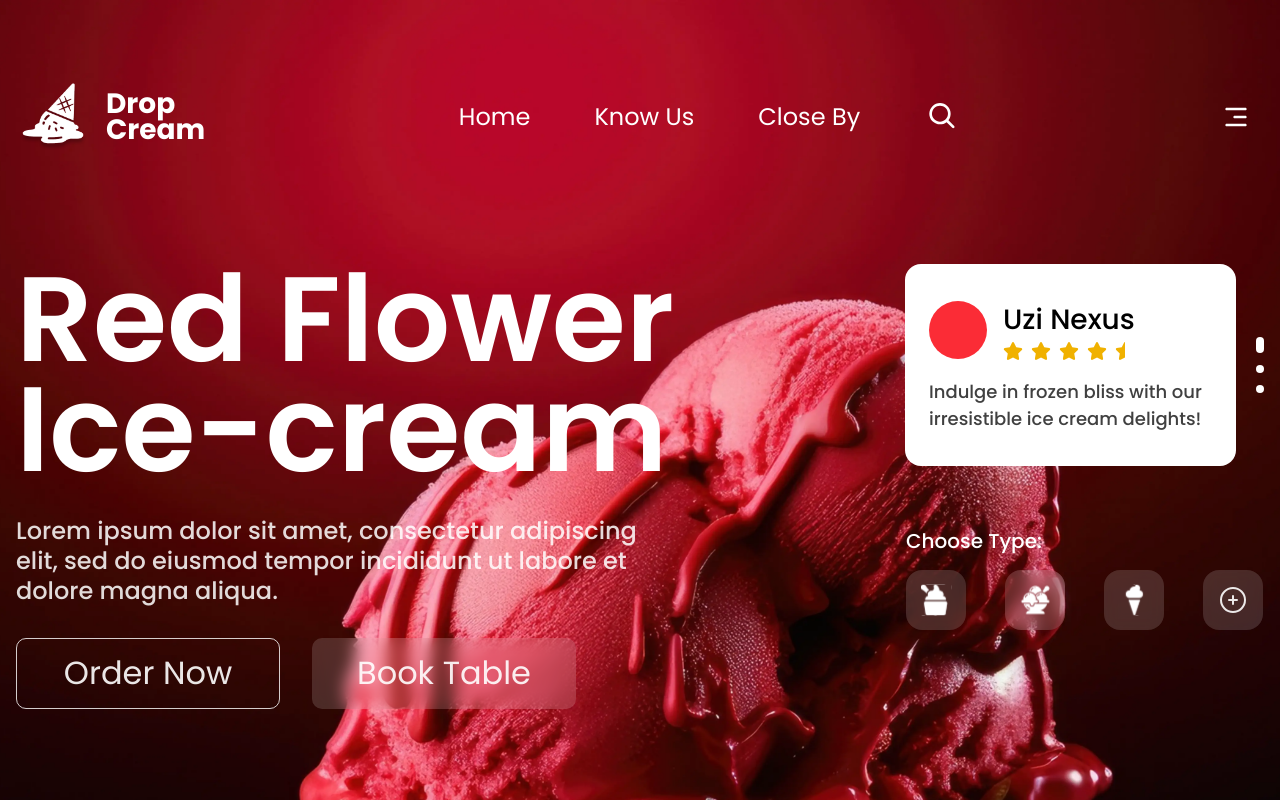
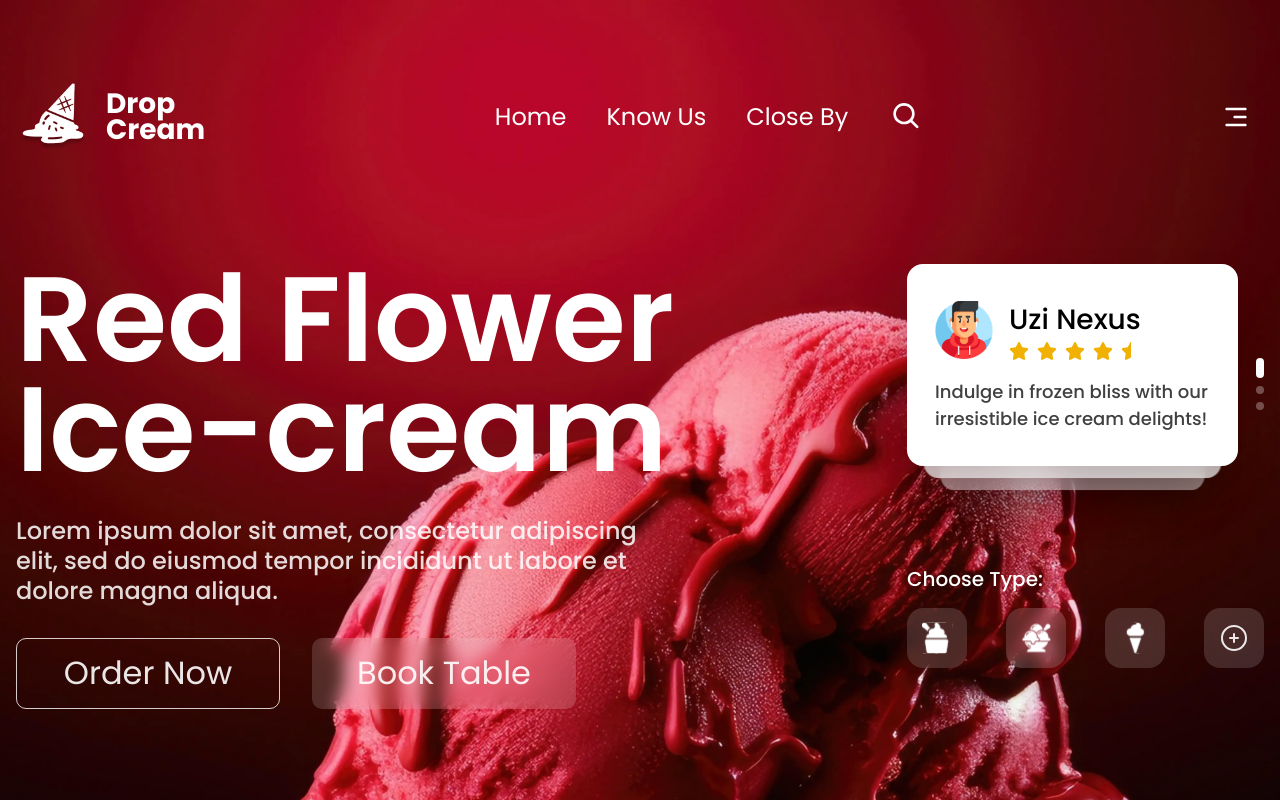
Before and after one commit to alexsantosquispe/drop-cream-page, a React (Vite) app: page / in a window 1280 px wide. Shown: the top 800 px of the page. Built offline with nearby package versions, Linux system fonts and the light colour scheme.

Commit message:
slide cards ui

```diff
--- a/src/App.tsx
+++ b/src/App.tsx
@@ -8,7 +8,7 @@ function App() {
     <div className="flex min-h-screen w-full flex-col bg-[url('/img/bg.webp')] bg-cover bg-center py-4 md:pt-20 md:pb-8 lg:bg-cover">
       <div className="flex w-full max-w-[96.375rem] flex-col gap-16 self-center lg:gap-y-[6.875rem] lg:px-4">
         <Header />
-        <main className="flex flex-col gap-y-[6.875rem]">
+        <main className="flex flex-col gap-20 md:gap-y-[6.875rem]">
           <HeroSection />
           <TrendingSection />
         </main>
--- /dev/null
+++ b/src/components/atoms/RateStars.tsx
@@ -0,0 +1,21 @@
+import { StarIcon } from '../../icons/StarIcon';
+import { StartHalfIcon } from '../../icons/StartHalfIcon';
+
+interface RateStarsProps {
+  rate: number;
+}
+
+export const RateStars = ({ rate }: RateStarsProps) => {
+  const [fullStars, halfStar] = [Math.floor(rate), rate % 1];
+
+  return (
+    <div className="flex h-[1.3125rem] w-full gap-x-2">
+      {Array.from({ length: fullStars }, (_, index) => index + 1).map(
+        (index) => (
+          <StarIcon key={index} className="text-yellow-500" />
+        )
+      )}
+      {halfStar > 0 && <StartHalfIcon className="text-yellow-500" />}
+    </div>
+  );
+};
--- a/src/components/atoms/ReviewCard.tsx
+++ b/src/components/atoms/ReviewCard.tsx
@@ -1,31 +1,34 @@
-import { StarIcon } from '../../icons/StarIcon';
-import { StartHalfIcon } from '../../icons/StartHalfIcon';
+import { RateStars } from './RateStars';
+import { twMerge } from 'tailwind-merge';
 
 interface ReviewCardProps {
   avatarUri: string;
   name: string;
-  rate?: number;
+  rate: number;
   comment: string;
+  className?: string;
 }
 
-export const ReviewCard = ({ avatarUri, name, comment }: ReviewCardProps) => {
+export const ReviewCard = ({
+  avatarUri,
+  name,
+  rate,
+  comment,
+  className
+}: ReviewCardProps) => {
   return (
-    <div className="flex h-[12.625rem] flex-col justify-center gap-4 rounded-2xl bg-white px-6 lg:max-w-[20.6875rem]">
+    <div
+      className={twMerge(
+        'flex h-[12.625rem] flex-col justify-center gap-4 rounded-2xl bg-white px-7 shadow-2xl md:max-w-[20.6875rem]',
+        className
+      )}
+    >
       <div className="flex items-center gap-4">
-        <div className="h-[3.625rem] w-[3.625rem] rounded-full bg-red-500">
-          {avatarUri}
-        </div>
+        <img className="h-[3.625rem] w-[3.625rem]" src={avatarUri} />
 
         <div className="flex flex-col justify-center">
           <span className="text-[1.75rem] font-medium text-black">{name}</span>
-          {/* TODO: Complete rating */}
-          <div className="flex h-[1.3125rem] w-full gap-x-2">
-            <StarIcon className="text-yellow-500" />
-            <StarIcon className="text-yellow-500" />
-            <StarIcon className="text-yellow-500" />
-            <StarIcon className="text-yellow-500" />
-            <StartHalfIcon className="text-yellow-500" />
-          </div>
+          <RateStars rate={rate} />
         </div>
       </div>
 
--- a/src/components/molecules/Header.tsx
+++ b/src/components/molecules/Header.tsx
@@ -1,6 +1,6 @@
-import { translations } from '../../constants/translations';
 import { MenuIcon } from '../../icons/MenuIcon';
 import { SearchIcon } from '../../icons/SearchIcon';
+import { translations } from '../../constants/translations';
 
 const menuItems = [
   translations.header.menu.home,
@@ -25,7 +25,7 @@ const Header = () => {
       </div>
 
       <nav className="hidden text-2xl md:flex">
-        <ul className="flex items-center gap-x-10">
+        <ul className="flex items-center gap-x-4">
           {menuItems.map((item) => (
             <li key={item} className={menuItemStyle}>
               {item}
--- a/src/components/organisms/HeroSection/HeroSection.tsx
+++ b/src/components/organisms/HeroSection/HeroSection.tsx
@@ -4,7 +4,7 @@ import { TitleWrapper } from './components/TitleWrapper';
 
 export const HeroSection = () => {
   return (
-    <div className="flex flex-col items-center gap-16 px-6 md:justify-between md:px-0 lg:flex-row lg:items-start lg:gap-8">
+    <div className="flex flex-col items-center gap-16 px-4 md:justify-between md:px-0 lg:flex-row lg:items-start lg:gap-8">
       <TitleWrapper />
       <div className="flex flex-col items-center gap-[3.75rem]">
         <ReviewsWrapper />
--- a/src/components/organisms/HeroSection/components/ReviewsWrapper.tsx
+++ b/src/components/organisms/HeroSection/components/ReviewsWrapper.tsx
@@ -1,31 +1,71 @@
 import { ReviewCard } from '../../../atoms/ReviewCard';
+import cn from 'clsx';
+import { twMerge } from 'tailwind-merge';
+import { useState } from 'react';
+
+const bulletStyles = 'h-2 w-2 rounded-full bg-white/30 hover:cursor-pointer';
 
 const reviews = [
   {
-    avatarUri: '',
+    avatarUri: '/img/avatar1.png',
     name: 'Uzi Nexus',
-    rate: 9,
+    rate: 4.5,
+    comment: 'Indulge in frozen bliss with our irresistible ice cream delights!'
+  },
+  {
+    avatarUri: '/img/avatar2.png',
+    name: 'Peter Parker',
+    rate: 5,
+    comment: 'Indulge in frozen bliss with our irresistible ice cream delights!'
+  },
+  {
+    avatarUri: '/img/avatar1.png',
+    name: 'John Snow',
+    rate: 3.5,
     comment: 'Indulge in frozen bliss with our irresistible ice cream delights!'
   }
-  //   {
-  //     avatarUri: '',
-  //     name: 'Peter Parker',
-  //     rate: 10,
-  //     comment: 'Indulge in frozen bliss with our irresistible ice cream delights!'
-  //   }
 ];
 
 export const ReviewsWrapper = () => {
+  const [activeSlide, setActiveSlide] = useState(0);
+
+  const selectSlide = (index: number) => {
+    setActiveSlide(index);
+  };
+
   return (
-    <div className="flex items-center gap-5">
-      {reviews.map((review, index) => {
-        return <ReviewCard key={`${review.name}-${index}`} {...review} />;
-      })}
+    <div className="flex w-full">
+      <div className="min-h-60 w-full">
+        {reviews.map((review, index) => (
+          <ReviewCard
+            key={`${review.name}-${index}`}
+            className={twMerge(
+              'absolute rounded-2xl backdrop-blur',
+              cn({
+                'z-30 scale-100': index === 0,
+                'z-20 translate-y-3 scale-x-90 bg-white/75': index === 1,
+                'z-10 translate-y-6 scale-x-80 bg-white/50': index === 2
+              })
+            )}
+            {...review}
+          />
+        ))}
+      </div>
 
-      <div className="flex flex-col gap-3">
-        <div className="h-4 w-2 rounded-full bg-white"></div>
-        <div className="h-2 w-2 rounded-full bg-white"></div>
-        <div className="h-2 w-2 rounded-full bg-white"></div>
+      <div className="ml-auto flex flex-col gap-y-2 self-center">
+        {reviews.map((item, index) => {
+          const isActive = index === activeSlide;
+          return (
+            <button
+              key={`${item.name}-${index}`}
+              className={twMerge(
+                bulletStyles,
+                cn({ 'h-5 bg-white': isActive })
+              )}
+              onClick={() => selectSlide(index)}
+            />
+          );
+        })}
       </div>
     </div>
   );
--- a/src/components/organisms/HeroSection/components/TitleWrapper.tsx
+++ b/src/components/organisms/HeroSection/components/TitleWrapper.tsx
@@ -4,7 +4,7 @@ import { translations } from '../../../../constants/translations';
 export const TitleWrapper = () => {
   return (
     <div className="flex w-full flex-col justify-center gap-y-6 md:max-w-[41.1875rem] md:gap-y-8">
-      <h1 className="text-6xl leading-12 font-semibold md:text-left md:text-[7.5rem] md:leading-[5.85rem] lg:leading-[6.875rem]">
+      <h1 className="text-[4.25rem] leading-14 font-bold md:text-left md:text-[7.5rem] md:leading-[5.85rem] md:font-semibold lg:leading-[6.875rem]">
         {translations.content.title.line1}
         <br />
         {translations.content.title.line2}
@@ -13,14 +13,13 @@ export const TitleWrapper = () => {
         {translations.content.description}
       </p>
 
-      <div className="flex w-full gap-8 md:justify-center lg:justify-start">
+      <div className="flex w-full gap-4 md:justify-center md:gap-8 lg:justify-start">
         <Button
           label={translations.content.buttons.orderNow}
           onClick={() => {}}
           className="py-3 text-xl md:text-[2rem]"
           isSecondary
         />
-
         <Button
           label={translations.content.buttons.bookTable}
           onClick={() => {}}
--- a/src/components/organisms/TrendingSection/TrendingSection.tsx
+++ b/src/components/organisms/TrendingSection/TrendingSection.tsx
@@ -36,7 +36,7 @@ export const TrendingSection = () => {
   return (
     <div className="flex w-full flex-col gap-4 px-4 md:gap-10 lg:p-0">
       <TrendingButton />
-      <div className="grid-col-1 grid gap-4 md:grid-cols-2 xl:gap-10">
+      <div className="grid-col-1 grid gap-5 md:grid-cols-2 xl:gap-10">
         {iceCreams.map((item) => (
           <IceCreamCard key={`${item.name}-${item.price}`} {...item} />
         ))}
--- a/src/components/organisms/TrendingSection/components/IceCreamCard.tsx
+++ b/src/components/organisms/TrendingSection/components/IceCreamCard.tsx
@@ -40,18 +40,18 @@ export const IceCreamCard = ({
   return (
     <div
       className={twMerge(
-        'flex w-full flex-col items-center gap-5 rounded-3xl border border-white/40 bg-black/15 px-8 backdrop-blur-lg md:gap-0 lg:flex-row',
+        'flex w-full flex-col items-center rounded-3xl border border-white/40 bg-black/15 px-8 backdrop-blur-lg md:gap-0 lg:flex-row',
         cn({ 'bg-white text-black': isTrendy })
       )}
     >
       <img
         src={path}
         alt={name}
-        className="h-[16rem] w-[16rem] lg:h-[13.5625rem] lg:w-[13.5625rem] xl:h-[16rem] xl:w-[16rem]"
+        className="h-[16rem] w-[16rem] lg:h-[13.5625rem] lg:w-[13.5625rem] xl:h-[18rem] xl:w-[18rem]"
       />
 
-      <div className="flex w-full flex-col gap-8 pb-8 md:gap-4 lg:py-8 xl:px-8 xl:py-0">
-        <h2 className="text-center text-[1.75rem] font-semibold md:text-left md:text-2xl md:font-medium">
+      <div className="flex w-full flex-col gap-4 pb-8 lg:gap-6 lg:py-8 xl:px-8 xl:py-0">
+        <h2 className="text-center text-3xl font-semibold md:text-left md:text-2xl md:text-[1.75rem] md:font-medium">
           {name}
         </h2>
 
--- /dev/null
+++ b/src/constants/index.ts
@@ -0,0 +1 @@
+export const rateValues = [1, 2, 3, 4, 5, 6, 7, 8, 9, 10] as const;
```
Also changed, not shown: public/img/avatar1.png (added), public/img/avatar2.png (added).
